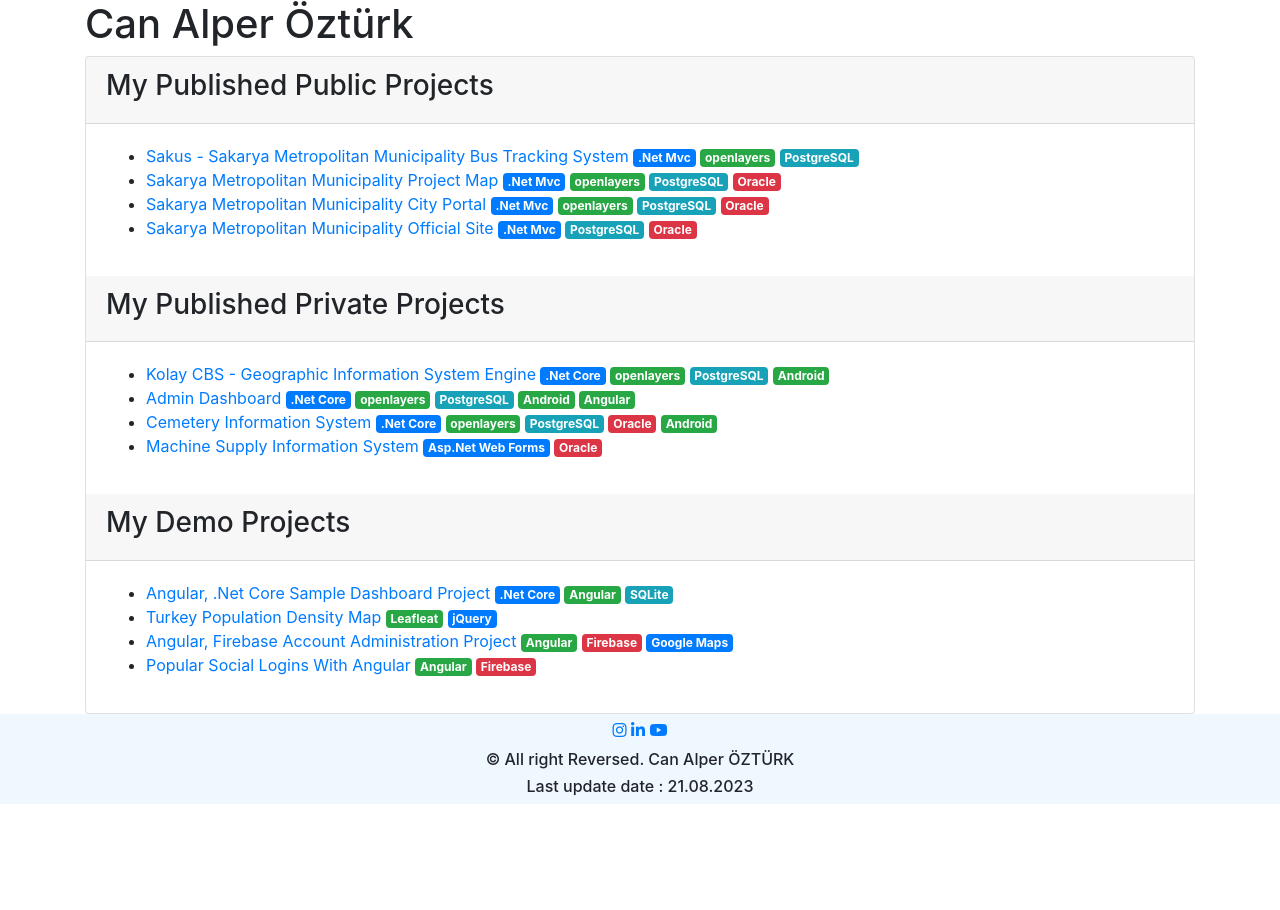
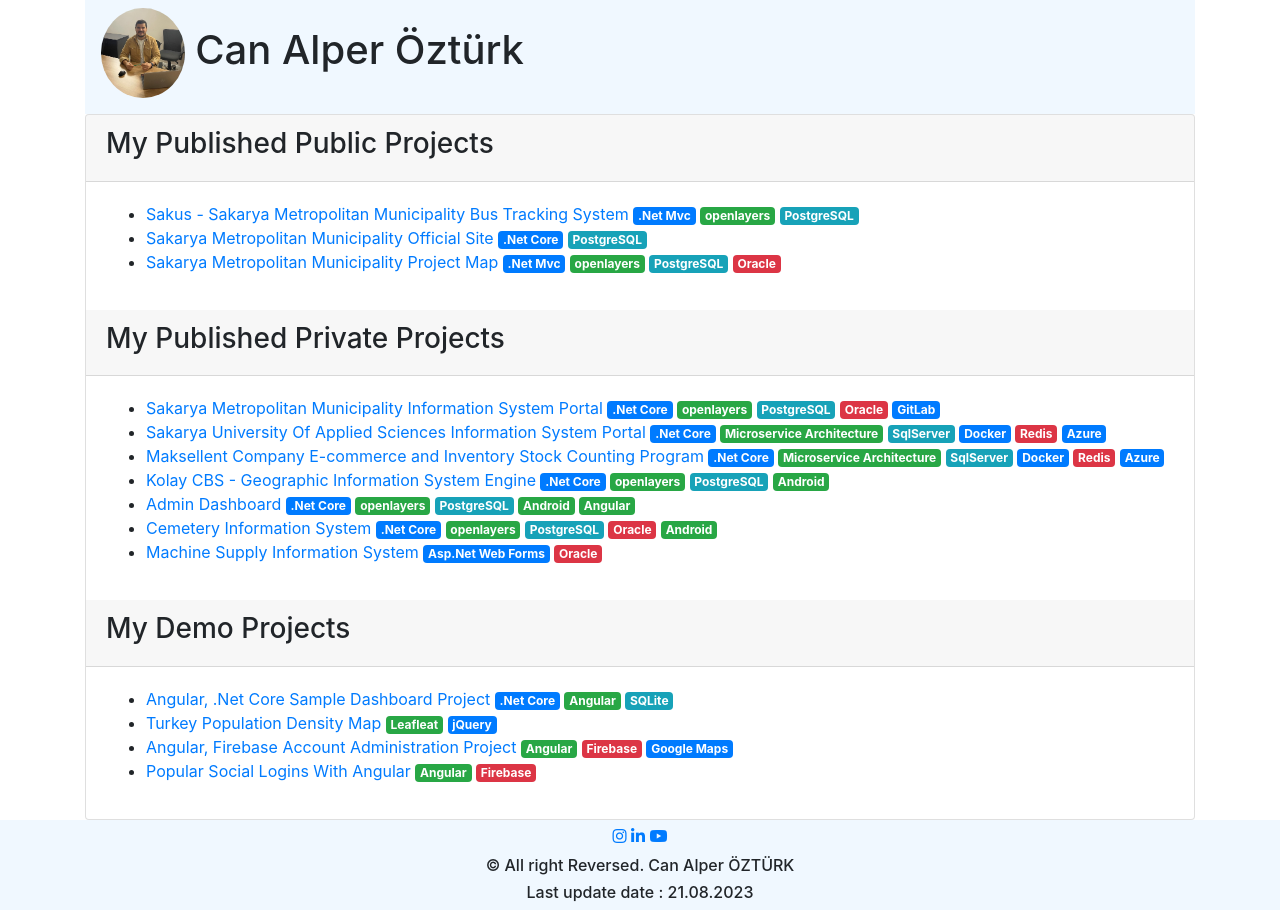
Before and after one commit to canalper/canalper.github.io, a plain HTML site: page index.html in a window 1280 px wide. Before the commit the page ends 804 px from the top, so only its background shows below. Drawn offline with nearby package versions, Linux system fonts and the light colour scheme.

Commit message:
2023 yeni cv

```diff
--- a/index.html
+++ b/index.html
@@ -16,9 +16,13 @@
     </head>
     <body>
         <div class="container">
-            <h1>Can Alper Öztürk</h1>
+            <nav class="navbar navbar-light" style="background-color: aliceblue; ">
+                <h1>
+                    <img src="./img/can.jpg" alt="" class="yuvarlak" style="border-radius: 50%;height: 90px;object-fit: cover;" />
+                    Can Alper Öztürk
+                </h1>
+            </nav>
             <div class="card">
-
                 <div class="card-header">
                     <h3>My Published Public Projects</h3>
                 </div>
@@ -31,22 +35,14 @@
                             <span class="badge badge-info">PostgreSQL</span>
                         </li>
                         <li>
+                            <a target="_blank" href="http://sakarya.bel.tr/">Sakarya Metropolitan Municipality Official Site</a>
+                            <span class="badge badge-primary">.Net Core</span>
+                            <span class="badge badge-info">PostgreSQL</span>
+                        </li>
+                        <li>
                             <a target="_blank" href="https://proje.sakarya.bel.tr/ItsProjeWeb/Harita">Sakarya Metropolitan Municipality Project Map</a>
                             <span class="badge badge-primary">.Net Mvc</span>
                             <span class="badge badge-success">openlayers</span>
-                            <span class="badge badge-info">PostgreSQL</span>
-                            <span class="badge badge-danger">Oracle</span>
-                        </li>
-                        <li>
-                            <a target="_blank" href="http://www.sakarya.com.tr/#/Anasayfa">Sakarya Metropolitan Municipality City Portal</a>
-                            <span class="badge badge-primary">.Net Mvc</span>
-                            <span class="badge badge-success">openlayers</span>
-                            <span class="badge badge-info">PostgreSQL</span>
-                            <span class="badge badge-danger">Oracle</span>
-                        </li>
-                        <li>
-                            <a target="_blank" href="http://sakarya.bel.tr/">Sakarya Metropolitan Municipality Official Site</a>
-                            <span class="badge badge-primary">.Net Mvc</span>
                             <span class="badge badge-info">PostgreSQL</span>
                             <span class="badge badge-danger">Oracle</span>
                         </li>
@@ -57,6 +53,32 @@
             </div>
             <div class="card-body">
                 <ul>
+                    <li>
+                        <a target="_blank" href="https://uygulama.sakarya.bel.tr/PG_GNL/Login.aspx">Sakarya Metropolitan Municipality Information System Portal</a>
+                        <span class="badge badge-primary">.Net Core</span>
+                        <span class="badge badge-success">openlayers</span>
+                        <span class="badge badge-info">PostgreSQL</span>
+                        <span class="badge badge-danger">Oracle</span>
+                        <span class="badge badge-primary">GitLab</span>
+                    </li>
+                    <li>
+                        <a target="_blank" href="https://www.subu.edu.tr/en">Sakarya University Of Applied Sciences Information System Portal</a>
+                        <span class="badge badge-primary">.Net Core</span>
+                        <span class="badge badge-success">Microservice Architecture</span>
+                        <span class="badge badge-info">SqlServer</span>
+                        <span class="badge badge-primary">Docker</span>
+                        <span class="badge badge-danger">Redis</span>
+                        <span class="badge badge-primary">Azure</span>
+                    </li>
+                    <li>
+                        <a target="_blank" href="https://www.maksellent.com/">Maksellent Company E-commerce and Inventory Stock Counting Program</a>
+                        <span class="badge badge-primary">.Net Core</span>
+                        <span class="badge badge-success">Microservice Architecture</span>
+                        <span class="badge badge-info">SqlServer</span>
+                        <span class="badge badge-primary">Docker</span>
+                        <span class="badge badge-danger">Redis</span>
+                        <span class="badge badge-primary">Azure</span>
+                    </li>
                     <li>
                         <a target="_blank" href="./img/KolayCbs.JPG">Kolay CBS - Geographic Information System Engine</a>
                         <span class="badge badge-primary">.Net Core</span>
```
Also changed, not shown: img/can.jpg (added).
